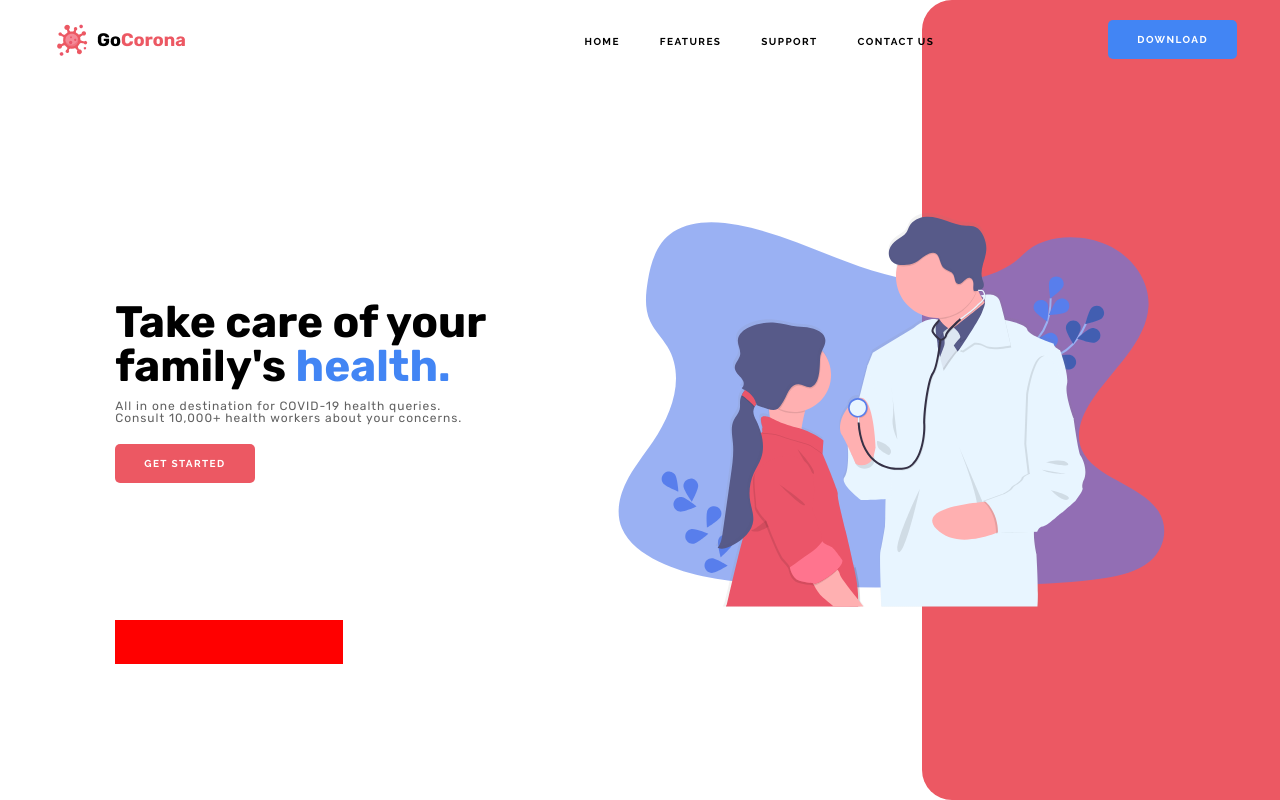
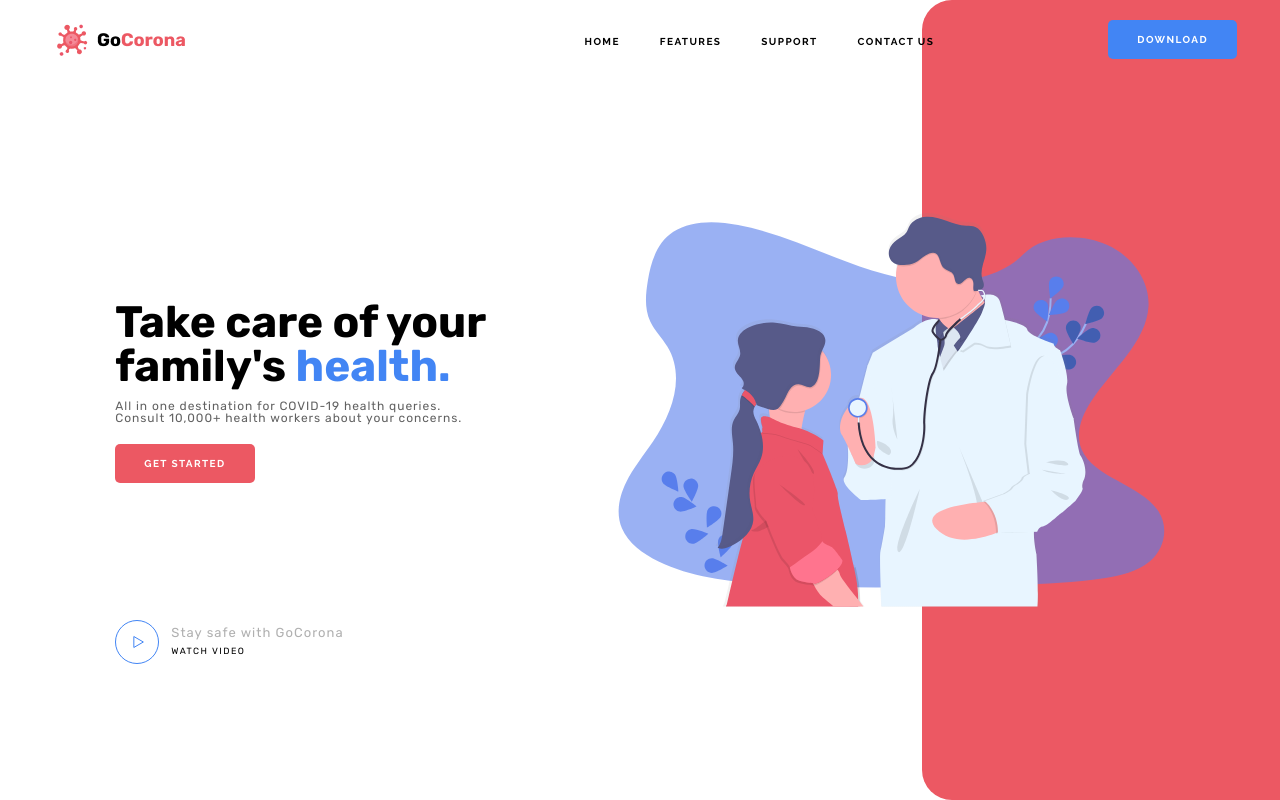
Before and after one commit to ashby-git/gocorona, a React (Create React App) app: page / in a window 1280 px wide. Shown: the top 800 px of the page. Built offline with nearby package versions, Linux system fonts and the light colour scheme.

Commit message:
✨import videoLinkGroup

```diff
--- a/src/components/landing-page/landing-page.component.jsx
+++ b/src/components/landing-page/landing-page.component.jsx
@@ -4,15 +4,12 @@ import {
   DoctorImg,
   ImageContainer,
   MidPage,
-  TempoVidLink,
   VideoLinkGroupNormal,
   VideoLinkGroupSmall,
   TitleTextButtonWrapper,
 } from "./landing-page.styles";
 import TitleTextButton from "../title-text-button/title-text-button.component";
-
-// TODO import button to TitleTextButton
-// TODO import VideoLinkGroup
+import VideoLinkGroup from "../UI/video-link-group.component";
 
 // TODO change img to % - to scale
 // TODO img and titletextbutton margin top as %
@@ -35,7 +32,10 @@ const LandingPage = () => {
         />
         <ImageContainer>
           <VideoLinkGroupSmall>
-            <TempoVidLink />
+            <VideoLinkGroup
+              filledIcon
+              source="https://www.youtube.com/embed/Y_N1rTPhv04"
+            />
           </VideoLinkGroupSmall>
           <DoctorImg />
         </ImageContainer>
@@ -49,7 +49,11 @@ const LandingPage = () => {
             buttonText="get started"
           />
           <VideoLinkGroupNormal>
-            <TempoVidLink />
+            <VideoLinkGroup
+              videoTitle="Stay safe with GoCorona"
+              linkText="WATCH VIDEO"
+              source="https://www.youtube.com/embed/Y_N1rTPhv04"
+            />
           </VideoLinkGroupNormal>
         </TitleTextButtonWrapper>
       </MidPage>
--- a/src/components/landing-page/landing-page.styles.jsx
+++ b/src/components/landing-page/landing-page.styles.jsx
@@ -60,27 +60,6 @@ export const ImageContainer = styled.div`
   }
 `;
 
-export const TempoVidLink = styled.div`
-  height: 44px;
-  width: 228px;
-  background-color: red;
-  /* margin-top: 60px; */
-
-  @media (max-width: 950px) {
-    height: 40px;
-    width: 40px;
-    /* position: absolute;
-    top: 200px;
-    left: 47%; */
-
-    /* position: relative; */
-    /* top: 50%; */
-    /* left: 41%; */
-    /* margin-top: 92px; */
-    /* margin-top: 0; */
-  }
-`;
-
 export const VideoLinkGroupSmall = styled.div`
   display: none;
 
```
